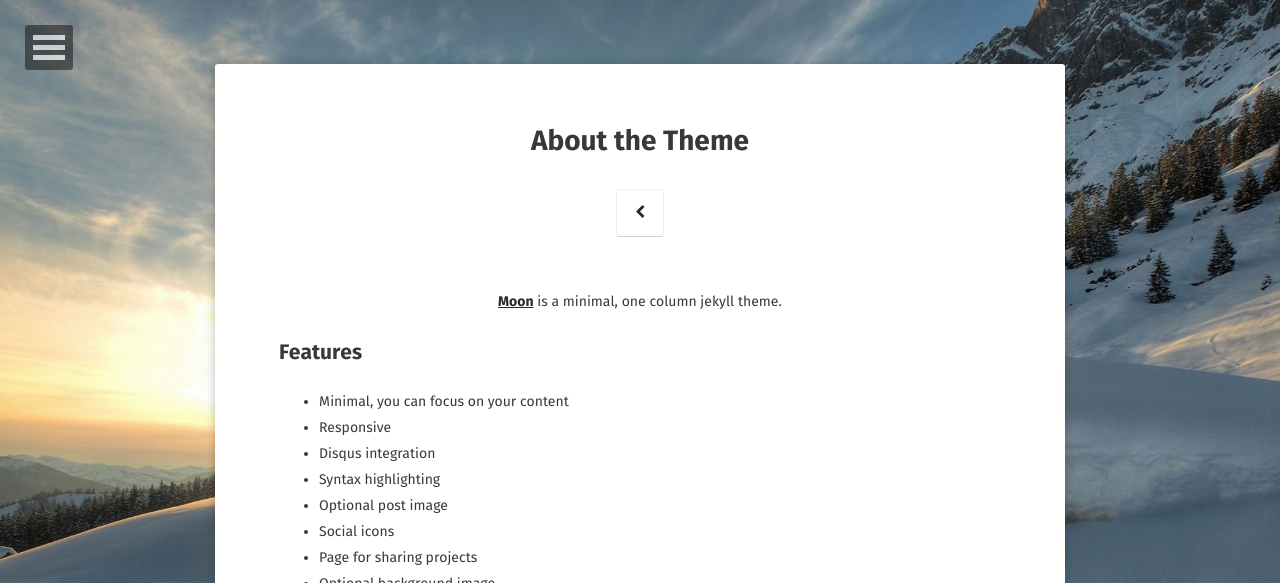
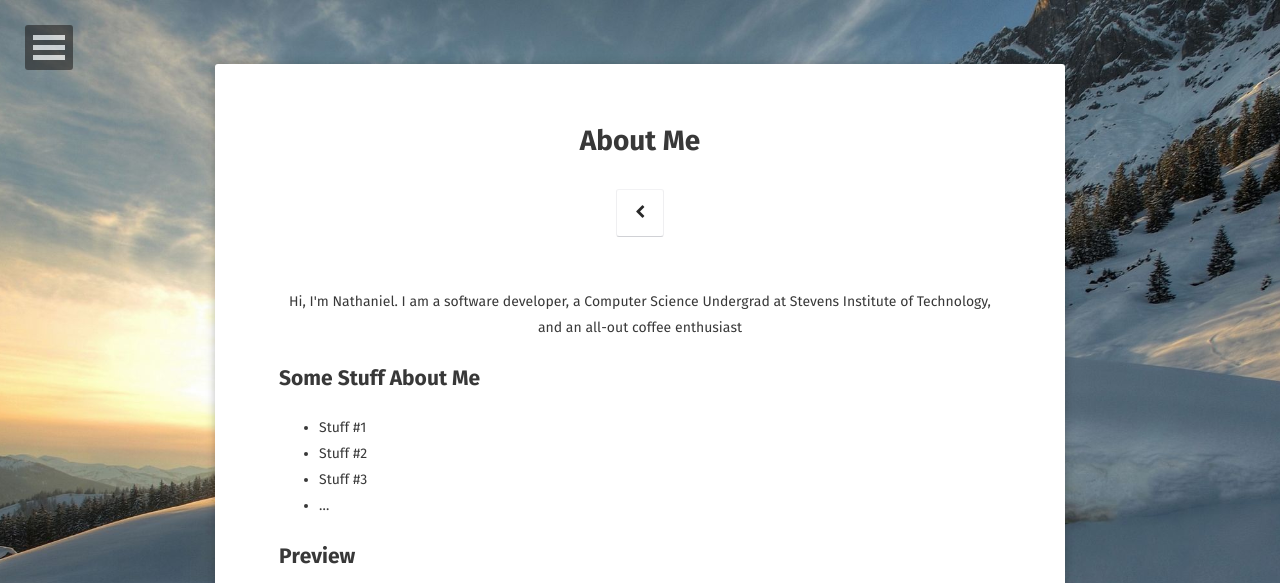
Before and after one commit to nburgdorfer/sample_website, a Jekyll site: the page built from about/index.md, in a window 1280 px wide, cut to the strip 0-583 px from the top of the page. Built offline with Jekyll 4.4.1, drawn with Linux system fonts in a browser that asks for light colours; some web fonts are replaced; some of the changed text lies outside the part shown.

Commit message:
Editiing content on about page

```diff
--- a/about/index.md
+++ b/about/index.md
@@ -1,24 +1,18 @@
 ---
 layout: page
-title: About the Theme
+title: About Me
 tags: [about, Jekyll, theme, moon]
 date: 2016-03-21
 comments: false
 ---
 
-<center><a href="http://taylantatli.github.io/Moon"><b>Moon</b></a> is a minimal, one column jekyll theme.</center>
+<center>Hi, I'm Nathaniel. I am a software developer, a Computer Science Undergrad at Stevens Institute of Technology, and an all-out coffee enthusiast</center>
 
-## Features
-* Minimal, you can focus on your content
-* Responsive
-* Disqus integration
-* Syntax highlighting
-* Optional post image
-* Social icons
-* Page for sharing projects
-* Optional background image
-* Simple navigation menu
-* MathJax support
+## Some Stuff About Me
+* Stuff #1
+* Stuff #2
+* Stuff #3
+* ...
 
 ## Preview
 
@@ -28,10 +22,8 @@ comments: false
 {% endcapture %}
 {% include gallery images=images caption="Screenshots of Moon Theme" cols=2 %}
 
-See a [live version of Moon](http://taylantatli.github.io/Moon) hosted on GitHub.
+## Some Example Structures
 
-## Getting Started
+Sentence with clickable link inside [Example](http://www.google.com).
 
-To learn how to install and use this theme check out the [Setup Guide](http://taylantatli.me/Moon/moon-theme/) for more information.
-
-[Install Moon](https://github.com/TaylanTatli/Moon){: .btn}
+[Clickable Button Example](https://www.google.com){: .btn}
```
Also changed, not shown: 1 other file.
